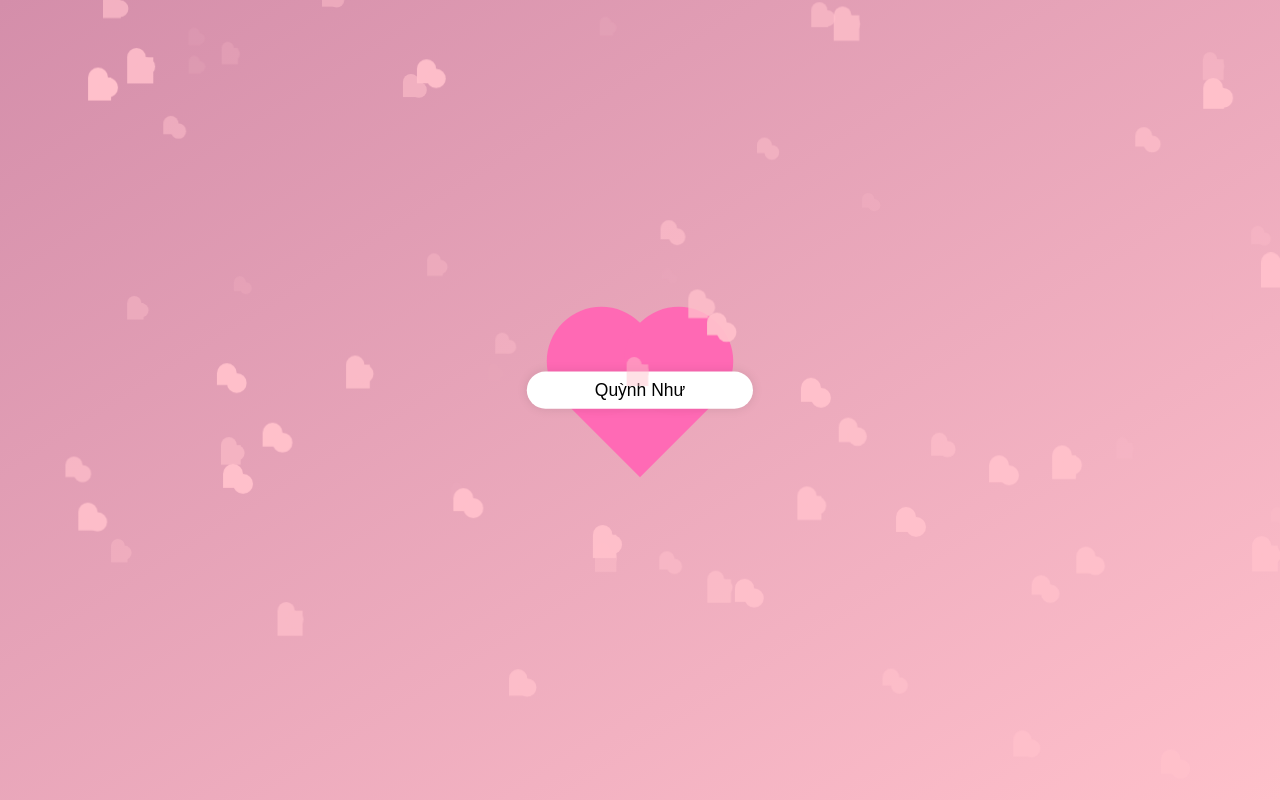
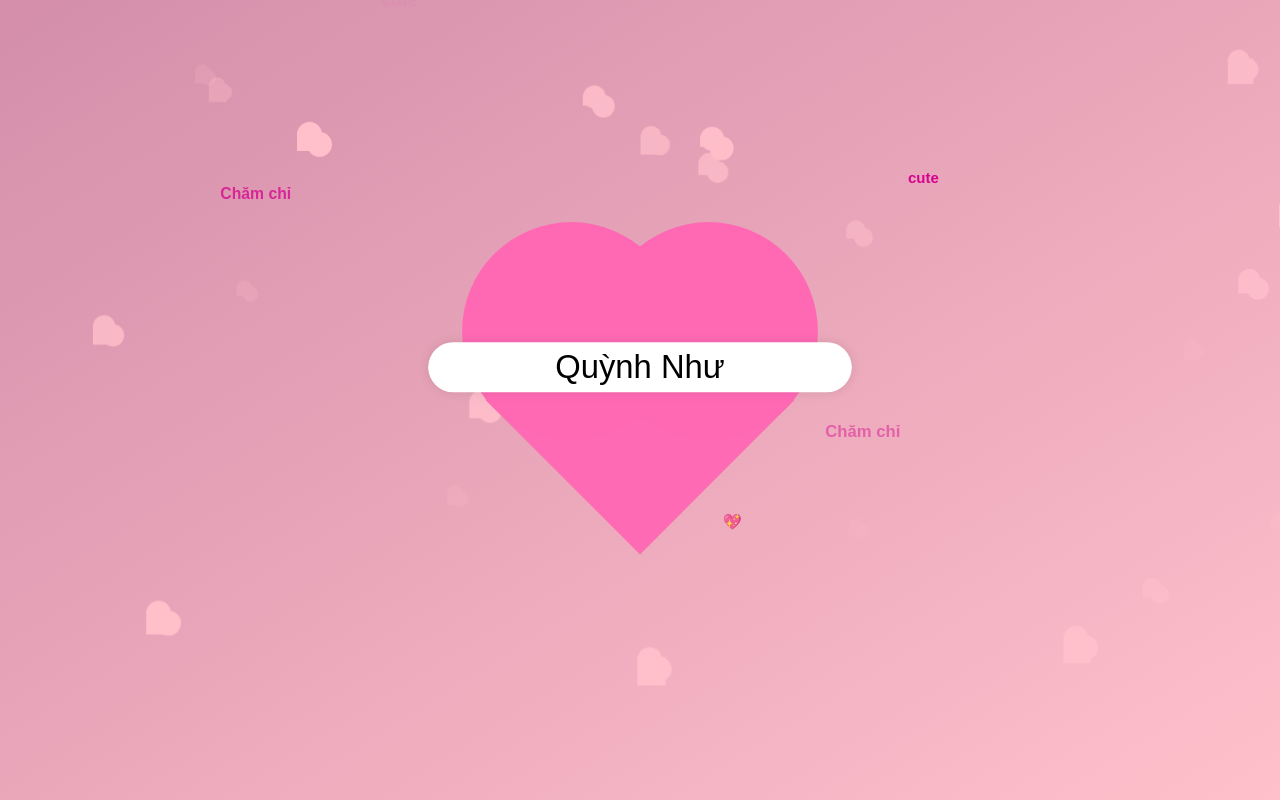
Before and after one commit to maquyen/quynhu, a plain HTML site: page index.html in a window 1280 px wide. Drawn offline with Linux system fonts and the light colour scheme.

Commit message:
index.html

```diff
--- a/index.html
+++ b/index.html
@@ -2,7 +2,7 @@
 <html lang="en">
   <head>
     <meta charset="UTF-8" />
-    <title>Rin</title>
+    <title>Quỳnh Như 💖</title>
     <style>
       body {
         margin: 0;
@@ -18,13 +18,14 @@
       .heart-container {
         position: relative;
         width: 200px;
-        height: 180px;
-        animation: pulse 1.5s infinite;
+        height: 200px;
+        animation: pulse 1.1s infinite;
+        z-index: 2;
       }
 
       .heart {
-        width: 100px;
-        height: 100px;
+        width: 200px;
+        height: 200px;
         position: absolute;
         left: 50%;
         top: 50%;
@@ -35,20 +36,20 @@
       .heart::before,
       .heart::after {
         content: "";
-        width: 100px;
-        height: 100px;
+        width: 200px;
+        height: 200px;
         background: #ff69b4;
-        border-radius: 50%;
+        border-radius: 60%;
         position: absolute;
       }
 
       .heart::before {
-        top: -50px;
+        top: -89px;
         left: 0;
       }
 
       .heart::after {
-        left: 50px;
+        left: 89px;
         top: 0;
       }
 
@@ -64,15 +65,16 @@
 
       input[type="text"] {
         position: absolute;
-        top: 45%;
+        top: 35%;
         left: 50%;
         transform: translate(-50%, -50%);
-        padding: 8px 0.1px;
-        border-radius: 90px;
+        padding: 6px 1px;
+        border-radius: 990px;
         border: none;
-        font-size: 16px;
+        font-size: 30px;
         text-align: center;
         box-shadow: 0 0 10px rgba(0, 0, 0, 0.1);
+        z-index: 3;
       }
 
       .floating-heart {
@@ -81,17 +83,17 @@
         height: 20px;
         background: pink;
         transform: rotate(-45deg);
-        opacity: 0.7;
+        opacity: 0.9;
         z-index: 0;
       }
 
       .floating-heart::before,
       .floating-heart::after {
         content: "";
-        width: 20px;
-        height: 20px;
+        width: 25px;
+        height: 25px;
         background: pink;
-        border-radius: 50%;
+        border-radius: 110%;
         position: absolute;
       }
 
@@ -115,6 +117,29 @@
           opacity: 0;
         }
       }
+
+      /* Hiệu ứng chữ lung tung */
+      .floating-word {
+        position: fixed;
+        font-size: 15px;
+        font-weight: bold;
+        color: #d6008f;
+        opacity: 1;
+        animation: fadeout 3s ease-in-out forwards;
+        pointer-events: none;
+        z-index: 1;
+      }
+
+      @keyframes fadeout {
+        0% {
+          opacity: 1;
+          transform: translateY(0px) scale(1);
+        }
+        100% {
+          opacity: 0;
+          transform: translateY(-50px) scale(1.2);
+        }
+      }
     </style>
   </head>
   <body>
@@ -124,37 +149,7 @@
     </div>
 
     <script>
-      function createFloatingHeart() {
-        const heart = document.createElement("div");
-        heart.className = "floating-heart";
-
-        const size = Math.random() * 20 + 10; // 10px - 30px
-        heart.style.width = size + "px";
-        heart.style.height = size + "px";
-        heart.style.left = Math.random() * window.innerWidth + "px";
-        heart.style.top = Math.random() * window.innerHeight + "px";
-
-        // Tạo tọa độ bay ngẫu nhiên
-        const x = (Math.random() - 0.5) * 200 + "px"; // ngang
-        const y = (Math.random() - 1) * 300 + "px"; // bay lên
-
-        heart.style.setProperty("--x", x);
-        heart.style.setProperty("--y", y);
-
-        const duration = Math.random() * 5 + 3; // 3s - 8s
-        heart.style.animation = `fly ${duration}s ease-in-out forwards`;
-
-        document.body.appendChild(heart);
-
-        // Xóa trái tim sau khi bay xong
-        setTimeout(() => {
-          heart.remove();
-        }, duration * 1000);
-      }
-
-      // Tạo nhiều trái tim theo thời gian
-      setInterval(createFloatingHeart, 100);
-      // Trái tim nhỏ bay lung tung
+      // Tạo floating hearts
       function createFloatingHeart() {
         const heart = document.createElement("div");
         heart.className = "floating-heart";
@@ -175,24 +170,36 @@
         heart.style.animation = `fly ${duration}s ease-in-out forwards`;
 
         document.body.appendChild(heart);
-
         setTimeout(() => heart.remove(), duration * 1000);
       }
 
+      // Tạo chữ lung tung
+      const words = [
+        "Như",
+        "Như xinh gái",
+        "💖",
+        "cute",
+        "Cute",
+        "Đáng yêu",
+        "Chăm chỉ",
+        "✨",
+      ];
+      function createFloatingWord() {
+        const word = document.createElement("div");
+        word.className = "floating-word";
+        word.textContent = words[Math.floor(Math.random() * words.length)];
+
+        word.style.left = Math.random() * window.innerWidth + "px";
+        word.style.top = Math.random() * window.innerHeight + "px";
+
+        document.body.appendChild(word);
+
+        setTimeout(() => word.remove(), 3000);
+      }
+
+      // Gọi liên tục
       setInterval(createFloatingHeart, 200);
-
-      // Tạo các chữ tỏa đều quanh trái tim
-      const orbit = document.getElementById("orbitText");
-      const words = ["Như", "Như", "Như", "💖", "✨"];
-      const total = words.length;
-
-      words.forEach((word, i) => {
-        const span = document.createElement("span");
-        const angle = (360 / total) * i;
-        span.textContent = word;
-        span.style.transform = `rotate(${angle}deg) translate(0, -140px) rotate(-${angle}deg)`;
-        orbit.appendChild(span);
-      });
+      setInterval(createFloatingWord, 500);
     </script>
   </body>
 </html>
```
